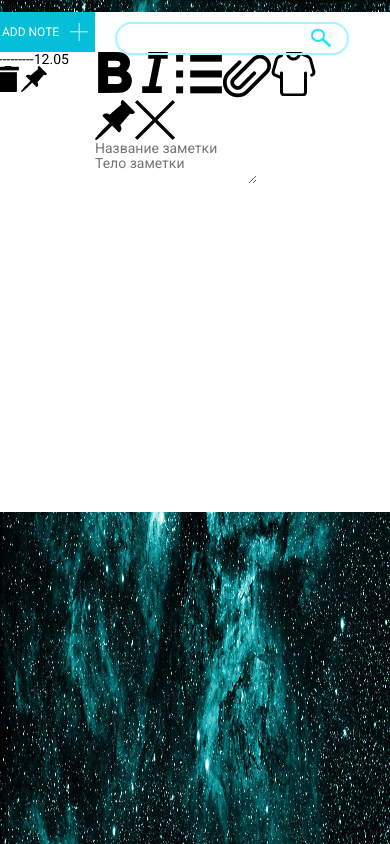
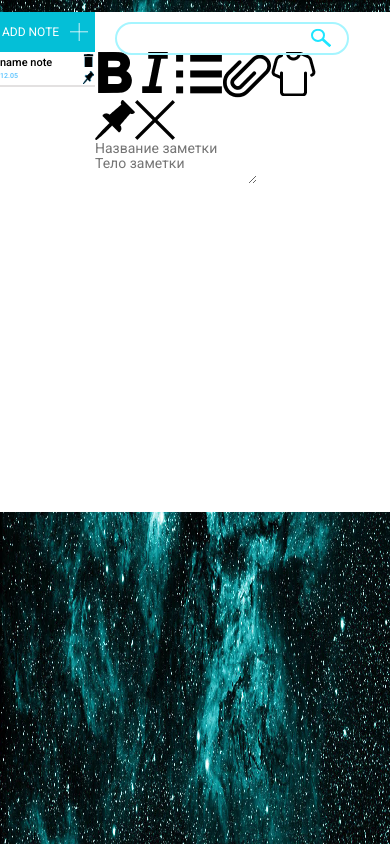
Before and after one commit to mansur4321/Notes-fullStack, a Nuxt app in the folder notes-fullStack-app/: page / in a window 390 px wide. Built offline with nearby package versions, Linux system fonts and the light colour scheme.

Commit message:
note-min
сделал маленькие карточки с заметками

```diff
--- a/notes-fullStack-app/assets/index.scss
+++ b/notes-fullStack-app/assets/index.scss
@@ -28,3 +28,126 @@
 @import './blocks/add-btn.scss';
 
 @import './blocks/search.scss';
+
+.note-min {
+  width: var(--width-colum-l);
+  height: var(--height-min);
+  display: flex;
+  align-items: stretch;
+  border-bottom: 2px solid $gray-border-c;
+  cursor: pointer;
+
+  &__left-wrapper {
+    width: 88%;
+    display: flex;
+    flex-direction: column;
+    justify-content: space-around;
+    padding: 5px;
+
+    @media (max-width: 700px) {
+      justify-content: space-between;
+    }
+  }
+
+  &__text {
+    font-size: 16px;
+    font-weight: 500;
+
+    @media (max-width: 1000px) {
+      font-size: 15px;
+    }
+    @media (max-width: 900px) {
+      font-size: 14px;
+      width: 90%;
+    }
+    @media (max-width: 700px) {
+      font-size: 12px;
+    }
+    @media (max-width: 500px) {
+      font-size: 11px;
+    }
+  }
+
+  &__date {
+    font-size: 11px;
+    color: $light-blue-c;
+    font-weight: 500;
+
+    @media (max-width: 700px) {
+      font-size: 9px;
+    }
+
+    @media (max-width: 500px) {
+      font-size: 7px;
+    }
+  }
+
+  &__right-wrapper {
+    width: 12%;
+    display: flex;
+    flex-direction: column;
+  }
+
+  &__btn {
+    height: 50%;
+    margin-top: 4px;
+    position: relative;
+
+    &:hover > .note-min__image {
+      opacity: 0;
+    }
+
+    @media (max-width: 900px) {
+      margin-top: 3px;
+    }
+    @media (max-width: 700px) {
+      margin-top: 2px;
+      padding-right: 3px;
+    }
+  }
+
+  &__image {
+    position: absolute;
+    height: 18px;
+    width: 15px;
+    cursor: pointer;
+    top: 0;
+    left: 0;
+    transition: .2s;
+
+    @media (max-width: 900px) {
+      height: 16px;
+      width: 14px;
+    }
+    @media (max-width: 700px) {
+      height: 14px;
+      width: 12px;
+    }
+    @media (max-width: 500px) {
+      height: 13px;
+      width: 11px;
+    }
+  }
+
+  &__image-blue {
+    position: absolute;
+    height: 18px;
+    width: 15px;
+    cursor: pointer;
+    top: 0;
+    left: 0;
+
+    @media (max-width: 900px) {
+      height: 16px;
+      width: 14px;
+    }
+    @media (max-width: 700px) {
+      height: 14px;
+      width: 12px;
+    }
+    @media (max-width: 500px) {
+      height: 13px;
+      width: 11px;
+    }
+  }
+}
--- a/notes-fullStack-app/assets/variable/color.scss
+++ b/notes-fullStack-app/assets/variable/color.scss
@@ -1,3 +1,4 @@
 $dark-blue-c: #04BFD7;
 $turquoise-c: #A5F5FF;
 $gray-border-c: #E3E1E1;
+$light-blue-c: #54C1FF;
--- a/notes-fullStack-app/components/app-note/min-note-c.vue
+++ b/notes-fullStack-app/components/app-note/min-note-c.vue
@@ -1,17 +1,19 @@
 <template>
   <div class="note-min">
     <div class="note-min__left-wrapper">
-      <span class="note-min__text">----------</span>
+      <span class="note-min__text">name note</span>
 
       <span class="note-min__date">12.05</span>
     </div>
 
     <div class="note-min__right-wrapper">
-      <a class="note-min__btn-del">
+      <a class="note-min__btn">
+        <img src="../../static/icon-delete-bin-blue.png" class="note-min__image-blue">
         <img src="../../static/icon-delete-bin.png" class="note-min__image">
       </a>
 
-      <a class="note-min__btn-fix">
+      <a class="note-min__btn">
+        <img src="../../static/icon-office-push-pin-blue.png" class="note-min__image-blue">
         <img src="../../static/icon-office-push-pin.png" class="note-min__image">
       </a>
     </div>
```
Also changed, not shown: notes-fullStack-app/static/icon-delete-bin-blue.png (added), notes-fullStack-app/static/icon-office-push-pin-blue.png (added).
